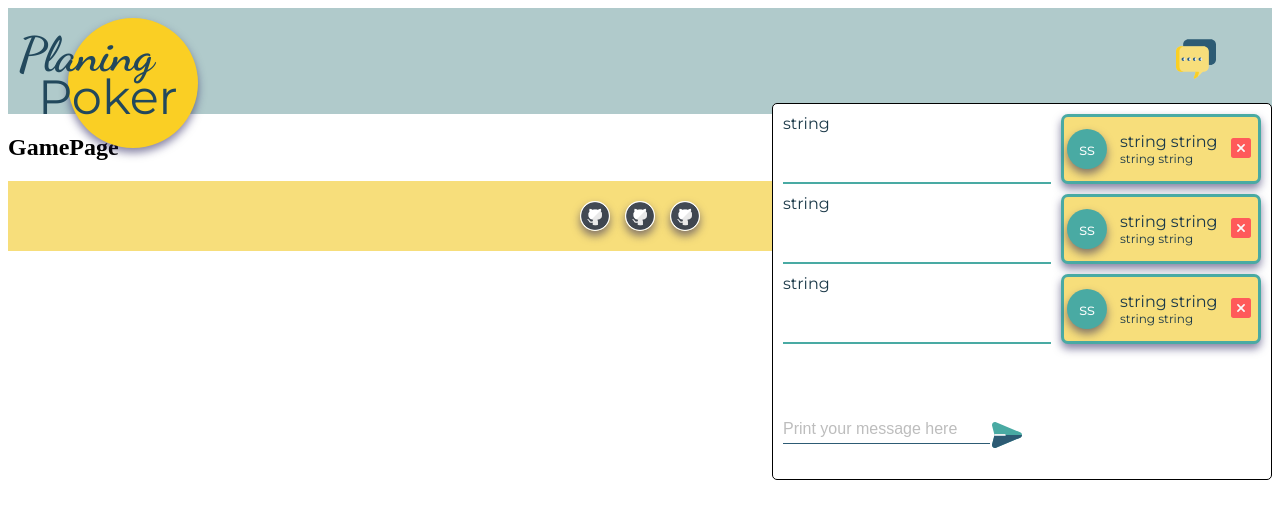
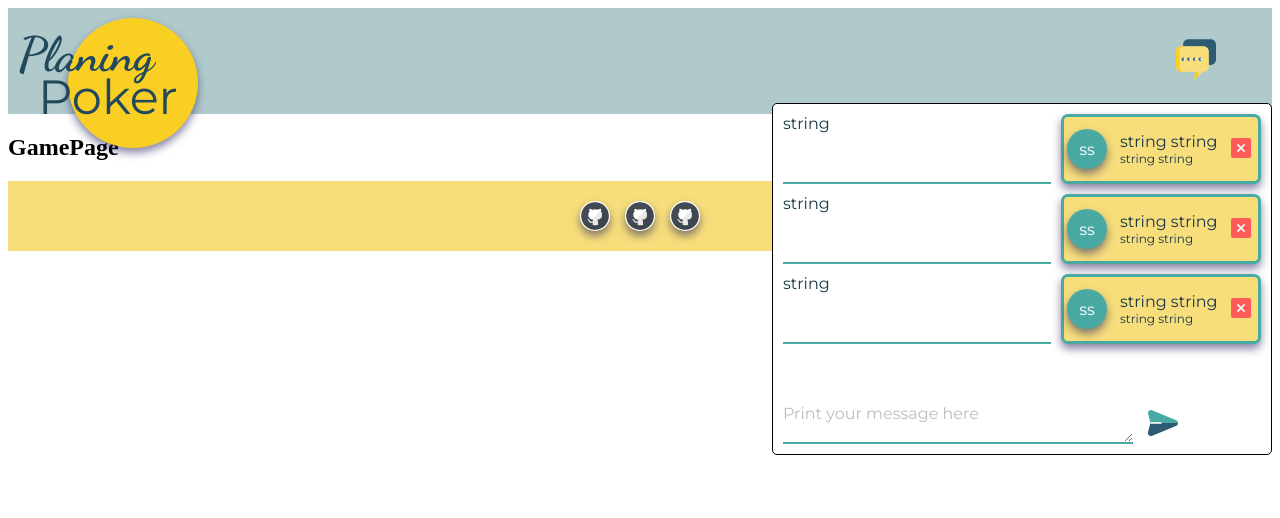
Before and after one commit to elenabarashkova/PointingPoker, a React app in the folder client/: page /game in a window 1280 px wide. Shown: the top 518 px of the page. Built offline with nearby package versions, Linux system fonts and the light colour scheme; no server answers.

Commit message:
feat: add Textarea component

```diff
--- a/client/src/components/ChatField/index.tsx
+++ b/client/src/components/ChatField/index.tsx
@@ -2,17 +2,18 @@ import React, { ReactElement, useState } from 'react';
 import { ElementSize } from 'src/types/additional';
 import UserCard from 'components/shared/UserCard';
 import { UserRole } from 'src/types/user';
-import { TextInput } from 'components/shared/TextInput';
 import ChatBtn from 'components/shared/buttons/ChatBtn';
 import SendMessageButton from 'components/shared/buttons/SendMessageButton';
+import Textarea from 'components/Textarea';
 import styles from './style.module.scss';
 
 const ChatField: React.FC = (): ReactElement => {
   const [messageInput, setMessageInput] = useState('');
   const [chatIsOpened, setChatIsOpened] = useState(false);
 
-  const handleInput = (name: string, value: string) => {
+  const handleTextArea = (value: string) => {
     setMessageInput(value);
+    console.log(value);
   };
 
   const openCloseChat = () => {
@@ -70,12 +71,9 @@ const ChatField: React.FC = (): ReactElement => {
           ))}
         </div>
         <div className={styles.sendMessageField}>
-          <TextInput
-            name="messageField"
+          <Textarea
             value={messageInput}
-            label=""
-            error=""
-            onChange={handleInput}
+            onChange={handleTextArea}
             placeholder="Print your message here"
           />
           <SendMessageButton onClick={handleSendMessage} />
--- /dev/null
+++ b/client/src/components/Textarea/index.tsx
@@ -0,0 +1,37 @@
+import React, { ChangeEvent, FunctionComponent, ReactElement } from 'react';
+import styles from './style.module.scss';
+
+interface TextareaProps {
+  value: string;
+  onChange: CallableFunction;
+  placeholder: string;
+}
+
+const Textarea: FunctionComponent<TextareaProps> = (
+  {
+    value,
+    onChange,
+    placeholder,
+  },
+): ReactElement => {
+  const handleChange = (event: ChangeEvent<HTMLTextAreaElement>): void => {
+    onChange(event.target.value);
+  };
+
+  return (
+    <label
+      htmlFor="message"
+      className={styles.label}
+    >
+      <textarea
+        id="message"
+        className={styles.textarea}
+        value={value}
+        onChange={handleChange}
+        placeholder={placeholder}
+      />
+    </label>
+  );
+};
+
+export default Textarea;
--- /dev/null
+++ b/client/src/components/Textarea/style.module.scss
@@ -0,0 +1,46 @@
+@import '../../scss/variables.scss';
+
+.label {
+  display: flex;
+  width: 350px;
+  min-height: 40px;
+  margin-right: 15px;
+  position: relative;
+  border-bottom: 2px solid $emerald;
+
+  .textarea {
+    border: none;
+    width: 350px;
+    padding: 0;
+    color: $base-text-color;
+    font-size: 16px;
+    background: transparent;
+    box-shadow: none;
+  }
+
+  .textarea::placeholder {
+    font-family: $font-family-second;
+    color: $disabled-color;
+  }
+
+  .textarea:focus,
+  .textarea:active {
+    border-color: $emerald;
+    outline: none;
+  }
+
+  .invalid {
+    border-color: $error-color;
+  }
+
+  .error {
+    font-size: 12px;
+    line-height: 18px;
+    color: $error-color;
+    position: absolute;
+    left: 0;
+    bottom: 0;
+    transform: translateY(100%);
+  }
+
+}
```
